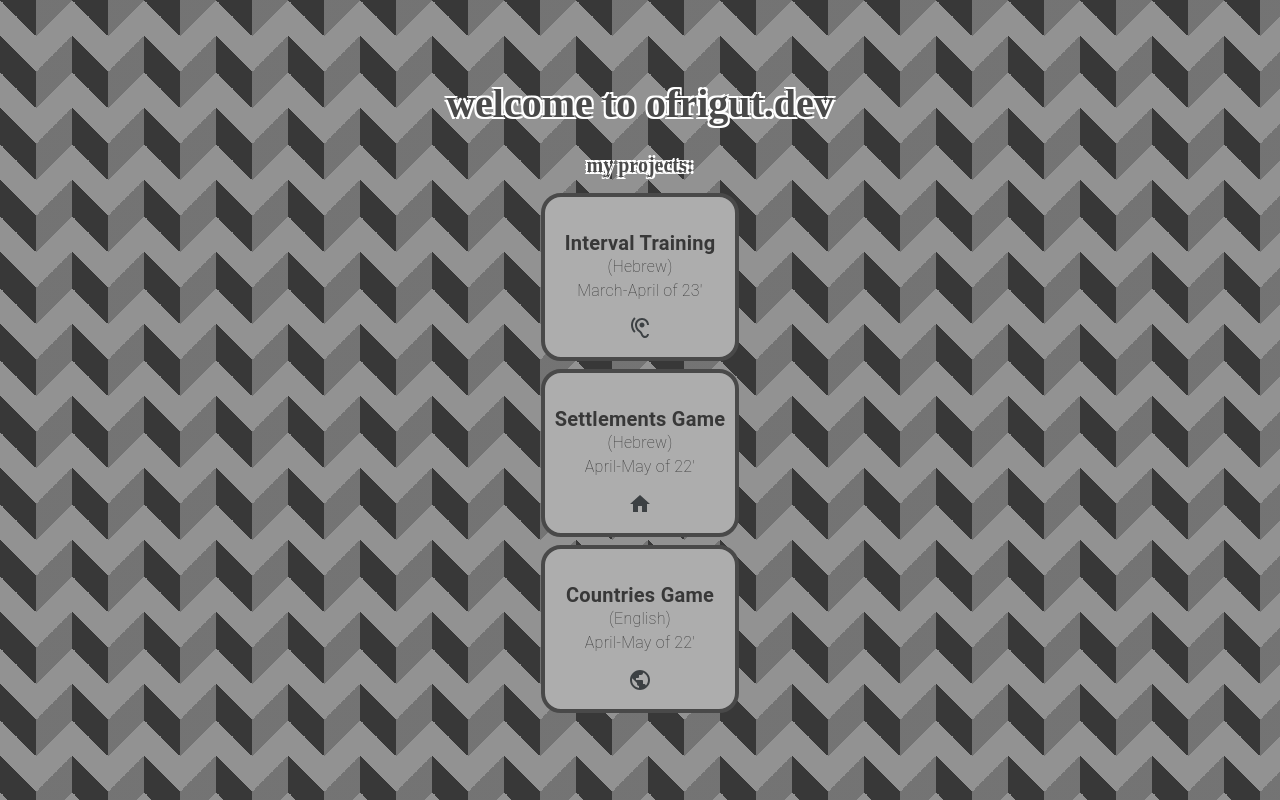
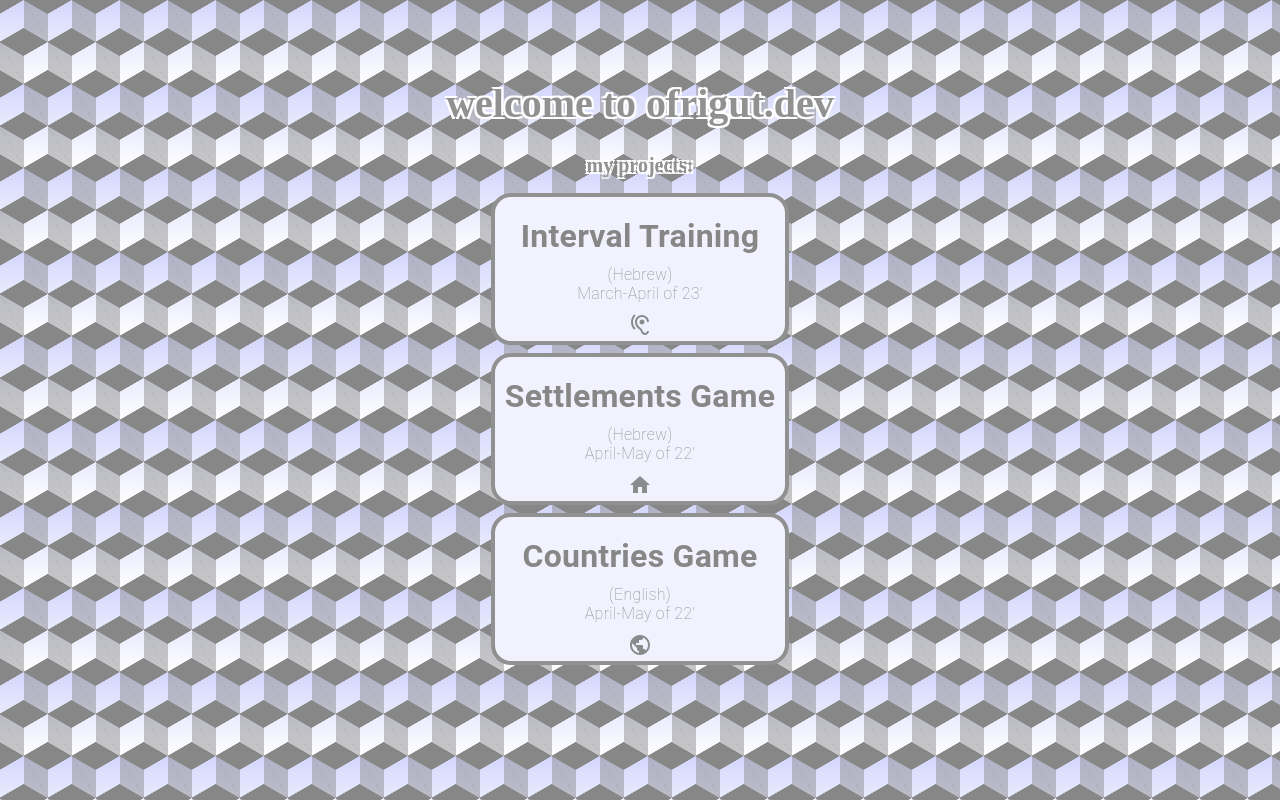
Before and after one commit to aniOfri/ofrigut-dev, a React (Create React App) app: page / in a window 1280 px wide. Built offline with nearby package versions, Linux system fonts and the light colour scheme; what soundfont-player would draw is missing.

Commit message:
added color to main page design

```diff
--- a/public/index.html
+++ b/public/index.html
@@ -1,7 +1,7 @@
 <!DOCTYPE html>
 <html lang="en">
   <head>
-    <meta charset="utf-8" />
+    <meta charset="utf-8" name="viewport" content="width=device-width, initial-scale=1.0">
     <title>ofrigut.dev</title>
     <link rel="icon" href="%PUBLIC_URL%/favicon.ico" />
   </head>
--- a/src/CSS/MainPage/MainPage.css
+++ b/src/CSS/MainPage/MainPage.css
@@ -5,10 +5,13 @@
   width: 100%;
   height: 100%;
   text-align: center;
-  background-color: #929292;
-  opacity: 1;
-  background: linear-gradient(135deg, #38383855 25%, transparent 25%) -36px 0/ 72px 72px, linear-gradient(225deg, #383838 25%, transparent 25%) -36px 0/ 72px 72px, linear-gradient(315deg, #38383855 25%, transparent 25%) 0px 0/ 72px 72px, linear-gradient(45deg, #383838 25%, #929292 25%) 0px 0/ 72px 72px;
+  opacity: 0.6;
+  background-size: 48px 84px;
+  background-position: 0 0, 0 0, 24px 42px, 24px 42px, 0 0, 24px 42px;
+  background-image:  linear-gradient(30deg, #383838 12%, transparent 12.5%, transparent 87%, #383838 87.5%, #383838), linear-gradient(150deg, #383838 12%, transparent 12.5%, transparent 87%, #383838 87.5%, #383838), linear-gradient(30deg, #383838 12%, transparent 12.5%, transparent 87%, #383838 87.5%, #383838), linear-gradient(150deg, #383838 12%, transparent 12.5%, transparent 87%, #383838 87.5%, #383838), linear-gradient(60deg, #38383877 25%, transparent 25.5%, transparent 75%, #38383877 75%, #38383877), linear-gradient(60deg, #38383877 25%, transparent 25.5%, transparent 75%, #38383877 75%, #38383877), linear-gradient(181deg, #b6bbfb 0%, rgba(217, 46, 116, 0) 100%);
 }
+
+
 
 h1.mainTitle{
   font-size: 5vh;
@@ -44,33 +47,31 @@ h3.serviceTitle {
   color: #383838;
   fill: currentcolor;
   font-family: Roboto;
-  font-size: 2.5vmin;
+  font-size: 4vmin;
   justify-content: center;
   letter-spacing: .25px;
   max-width: fit-content;
   position: relative;
   text-align: center;
   width: auto;
-  margin: auto;
-  margin-top: 3vh;
-  padding-left: 10px;
-  padding-right: 10px;
+  margin: 20px auto auto auto;
+  padding: 0 10px 0 10px;
 }
 
-h3.serviceSubtitle{
+.serviceSubtitle{
+  margin: 10px 0 10px 0;
+}
+
+.serviceSubtitle h3{
   align-items: center;
   color: #383838;
   fill: currentcolor;
   font-family: Roboto;
-  font-size: 2vmin;
+  font-size: 2vh;
   font-weight: lighter;
-  justify-content: center;
   letter-spacing: .25px;
   width: fit-content;
-  position: relative;
-  text-align: center;
-  width: fit-content;
-  margin: -20px auto 0 auto;
+  margin: 0 auto 0 auto;
 }
 
 .Services{
@@ -78,10 +79,9 @@ h3.serviceSubtitle{
   margin: auto;
 }
 
-.Service div{
-  background-color: #adadad;
+.Service div.ServiceWrapper{
+  background-color: #eaebff;
   cursor: pointer;
-  line-height: 5.5vmin;
   text-align: center;
   border-radius: 20px;
   border: #494949 4px solid;
--- a/src/Pages/CountriesApp.jsx
+++ b/src/Pages/CountriesApp.tsx
@@ -30,10 +30,10 @@ function Countries() {
       }
     }, {})
 
-  const [timerEnabled, setTimerEnabled] = useState(COOKIES["Timer"]);
-  const [showInfo, setShowInfo] = useState(COOKIES["ShowInfo"]);
-  const [isHealth, setIsHealth] = useState(COOKIES["Health"]);
-  const [minPop, setMinPop] = useState(parseInt(COOKIES["MinPop"]));
+  const [timerEnabled, setTimerEnabled] = useState(COOKIES["Timer" as keyof typeof COOKIES]);
+  const [showInfo, setShowInfo] = useState(COOKIES["ShowInfo" as keyof typeof COOKIES]);
+  const [isHealth, setIsHealth] = useState(COOKIES["Health" as keyof typeof COOKIES]);
+  const [minPop, setMinPop] = useState(parseInt(COOKIES["MinPop" as keyof typeof COOKIES]));
   const [isActive, setIsActive] = useState(false);
   const [menu, setMenu] = useState(true);
 
--- a/src/Pages/MainPage.tsx
+++ b/src/Pages/MainPage.tsx
@@ -16,26 +16,32 @@ export default function MainPage() {
           <h2 className="mainSubtitle">my projects:</h2>
           <div className="Services">
             <a className="Service" href="/eartraining">
-              <div id="EarTrainer">
+              <div className="ServiceWrapper" id="EarTrainer">
                 <h3 className="serviceTitle">Interval Training</h3>
-                <h3 className="serviceSubtitle">(Hebrew)</h3>
-                <h3 className="serviceSubtitle">March-April of 23'</h3>
+                <div className="serviceSubtitle">
+                  <h3>(Hebrew)</h3>
+                  <h3>March-April of 23'</h3>
+                </div>
                 <HearingIcon/>
               </div>
             </a>
             <a className="Service" href="/settlements">
-              <div  id="Settlements">
+              <div className="ServiceWrapper" id="Settlements">
                 <h3 className="serviceTitle">Settlements Game</h3>
-                <h3 className="serviceSubtitle">(Hebrew)</h3>
-                <h3 className="serviceSubtitle">April-May of 22'</h3>
+                <div className="serviceSubtitle">
+                  <h3>(Hebrew)</h3>
+                  <h3>April-May of 22'</h3>
+                </div>
                 <HomeIcon/>
               </div>
             </a>
             <a className="Service" href="/countries">
-              <div  id="Countries">
+              <div className="ServiceWrapper" id="Countries">
                 <h3 className="serviceTitle">Countries Game</h3>
-                <h3 className="serviceSubtitle">(English)</h3>
-                <h3 className="serviceSubtitle">April-May of 22'</h3>
+                <div className="serviceSubtitle">
+                  <h3>(English)</h3>
+                  <h3>April-May of 22'</h3>
+                </div>
                 <PublicIcon/>
               </div>
             </a>
```
Also changed, not shown: src/Assets/MainBackground.png (added).
